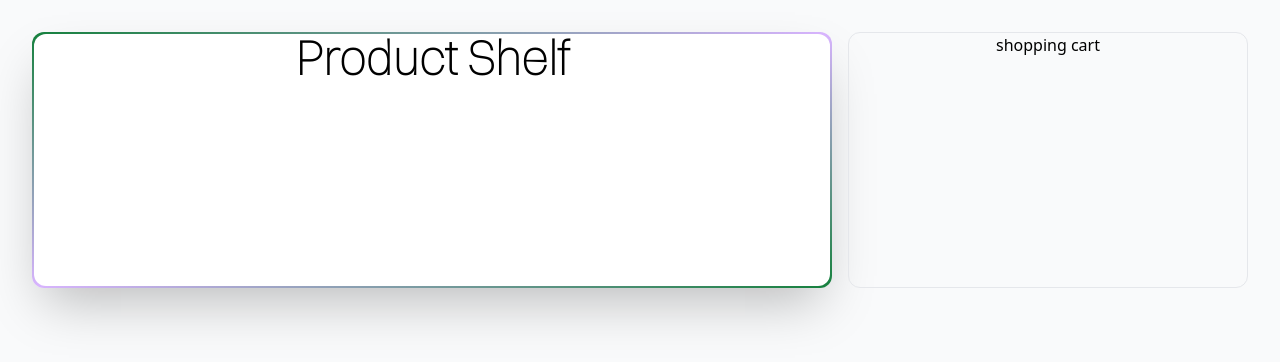
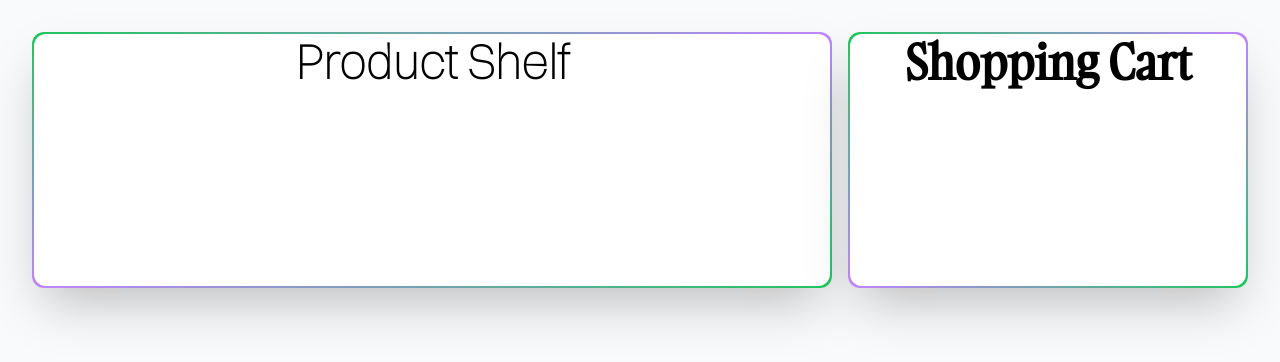
Before and after one commit to IanFLee/shopCart, a React (Vite) app: page / in a window 1280 px wide. Shown: the top 362 px of the page. Built offline with nearby package versions, Linux system fonts and the light colour scheme.

Commit message:
Split Components

```diff
--- /dev/null
+++ b/src/Components/Card.tsx
@@ -0,0 +1,25 @@
+	    const clashD = {
+    fontFamily: 'ClashDisplay, mono'
+  };
+
+    // Test font loading immediately
+  const switzer = {
+    fontFamily: 'Switzer, sans-serif'
+  };
+
+  const stardom = {
+    fontFamily: 'Stardom, mono'
+  };
+  const gambarino = {
+    fontFamily: 'Gambarino, mono'
+  }
+
+
+const card = ( { title, font } ) => (
+		<div className="rounded-xl p-0.5 bg-gradient-to-br from-green-500 via-purple-400 to-green-500 shadow-2xl">
+			<h2 className={`text-5xl pt-1 font-bold h-full w-full bg-white rounded-xl ${font}`}> { title } </h2>
+		</div>
+	)
+
+
+export default card;
--- a/src/Components/ProductShelf.tsx
+++ b/src/Components/ProductShelf.tsx
@@ -1,26 +1,12 @@
+import Card from './Card.tsx'
+
 export default function ProductShelf () {
 	// Fetch API Data
 
 	// Generate List of 'Product' Components
 
-	    const clashD = {
-    fontFamily: 'ClashDisplay, mono'
-  };
-
-    // Test font loading immediately
-  const switzer = {
-    fontFamily: 'Switzer, sans-serif'
-  };
-
-  const stardom = {
-    fontFamily: 'Stardom, mono'
-  };
 
 
 	// Build and Export All
-	return (
-		<div className="rounded-xl p-0.5 bg-gradient-to-br from-green-700 via-purple-300 to-green-700 shadow-2xl">
-			<h2 style={switzer} className="text-5xl font-bold h-full w-full bg-white rounded-xl">Product Shelf</h2>
-		</div>
-	)
+	return <Card title="Product Shelf" font="font-switzer" />
 }
--- a/src/Components/ShoppingCart.tsx
+++ b/src/Components/ShoppingCart.tsx
@@ -1,4 +1,5 @@
 import { useState } from './react'
+import Card from './Card.tsx'
 
 export default function ShoppingCart () {
 	// Define List of Current Cart State
@@ -7,11 +8,5 @@ export default function ShoppingCart () {
 	// Generate REACT Cart with 'Product' Component
 
 	// Build and Export All
-	return (
-		<>
-			<div className="rounded-xl border">
-				<h2>shopping cart</h2>
-			</div>
-		</>
-	)
+	return <Card title="Shopping Cart" font="font-gambarino" />
 }
--- a/src/index.css
+++ b/src/index.css
@@ -24,3 +24,10 @@ body {
   font-weight: 100; /* Light weight */
   font-style: normal;
 }
+
+@font-face {
+  font-family: 'Gambarino';
+  src: url('/fonts/Gambarino-Regular.woff2') format('woff2');
+  font-weight: 100; /* Light weight */
+  font-style: normal;
+}
--- a/tailwind.config.js
+++ b/tailwind.config.js
@@ -8,7 +8,8 @@ module.exports = {
           fontFamily: {
         clash: ['ClashDisplay', 'sans-serif'],
         switzer: ['Switzer', 'sans-serif'],
-        stardom: ['Stardom', 'mono']
+        stardom: ['Stardom', 'mono'],
+        gambarino: ['Gambarino', 'mono']
       },
     },
   },
```
